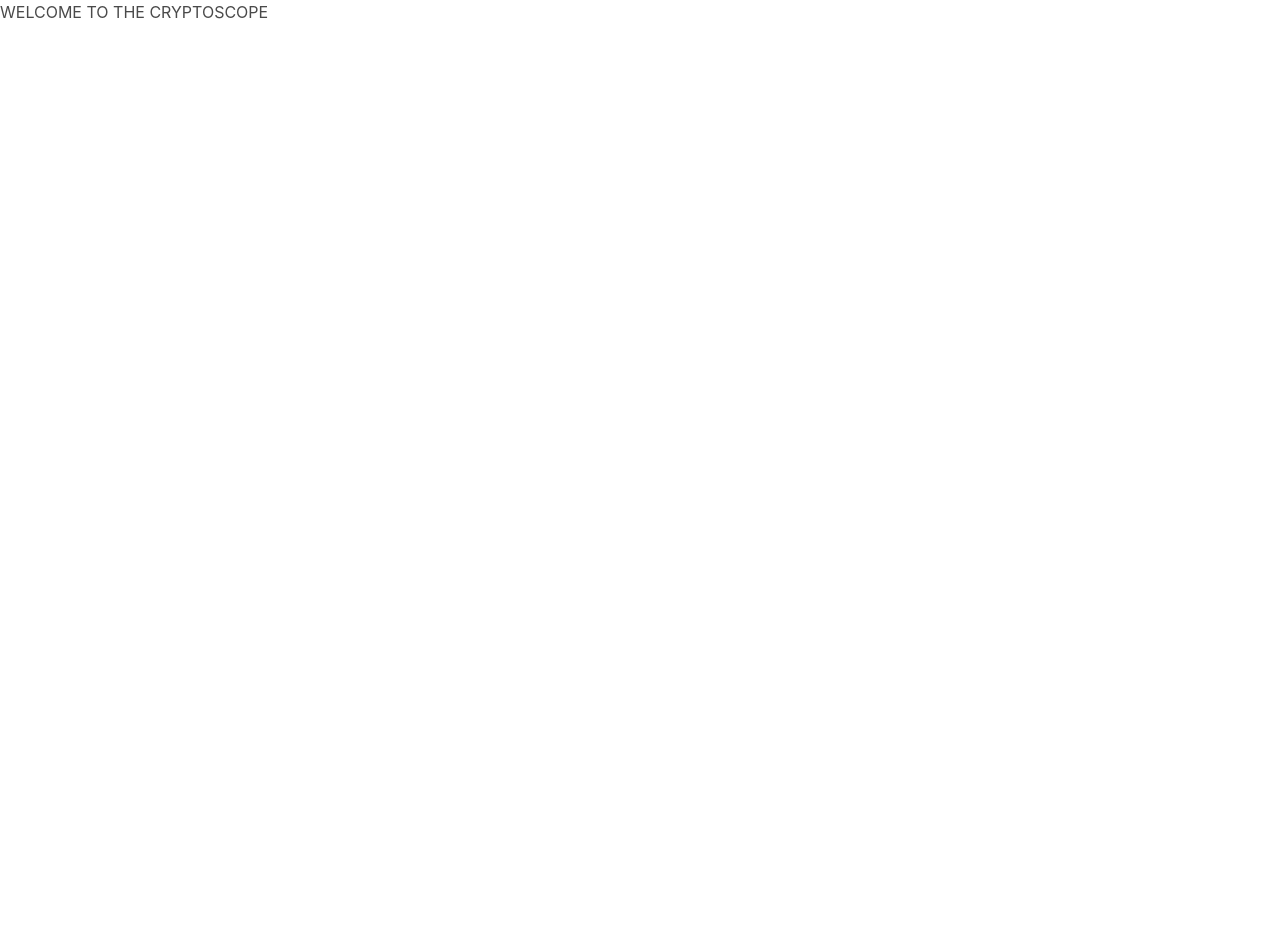
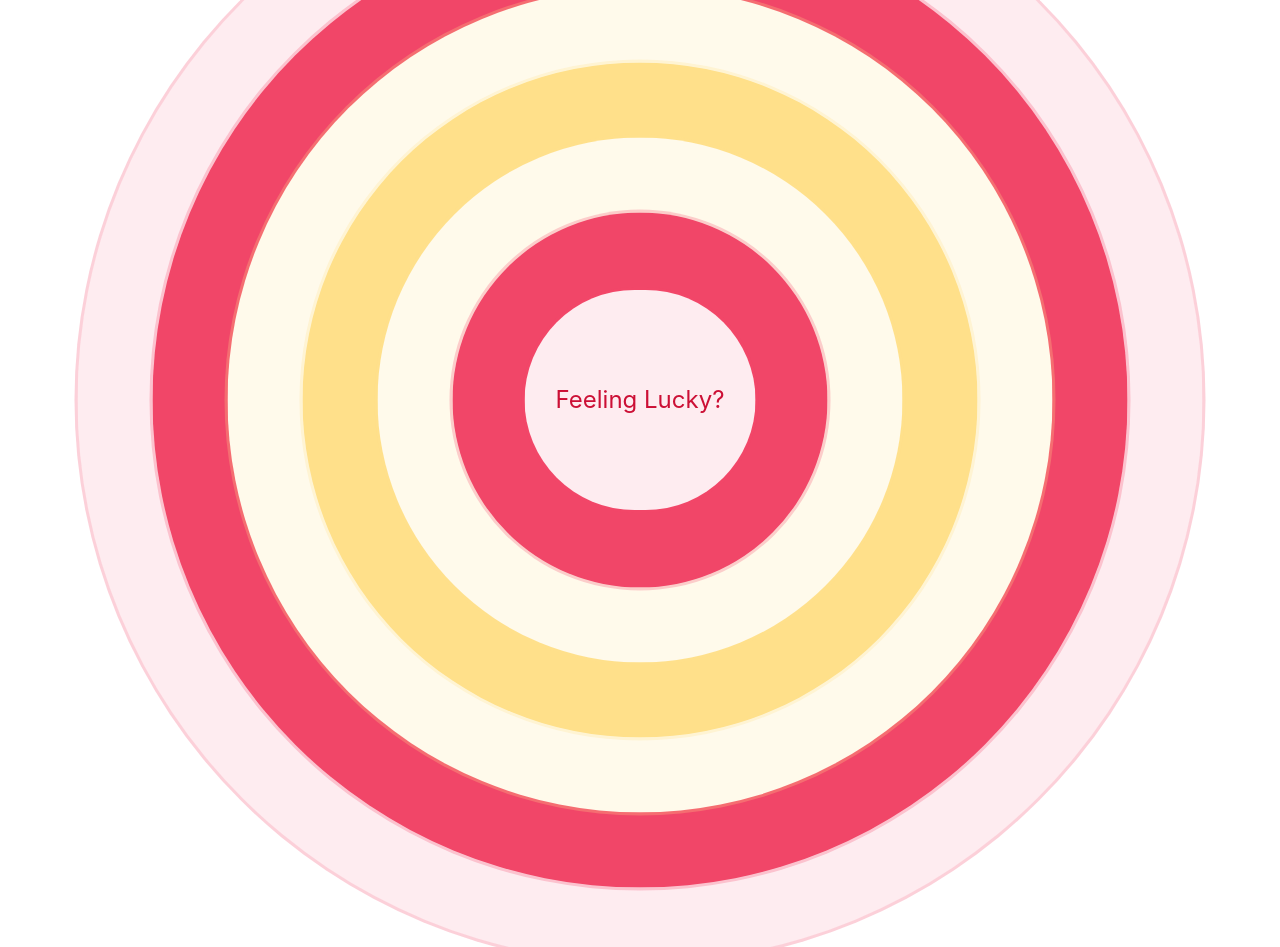
Before and after one commit to lileeeeeee/cryptoscope, a plain HTML site: page index.html in a window 1280 px wide. Shown: the top 947 px of the page. Before the commit the page ends 800 px from the top, so only its background shows below. Drawn offline with nearby package versions, Linux system fonts and the light colour scheme; no server answers.

Commit message:
html/css for opening/main page

```diff
--- a/assets/css/style.css
+++ b/assets/css/style.css
@@ -0,0 +1,75 @@
+.button {
+
+    height: 220px;
+  position: relative;
+  border: 1px solid;
+
+  margin: 0;
+  position: absolute;
+  top: 50%;
+  left: 50%;
+  -ms-transform: translate(-50%, -50%);
+  transform: translate(-50%, -50%);
+
+
+
+}
+
+
+#luckybtnbg1 {
+    z-index: 5;
+    width: 375px;
+    height: 375px;
+
+}
+
+#luckybtnbg2 {
+    z-index: 4;
+    width: 525px;
+    height: 525px;
+}
+
+#luckybtnbg3 {
+    z-index: 3;
+    width: 675px;
+    height: 675px;
+}
+
+#luckybtnbg4 {
+    z-index: 2;
+    width: 825px;
+    height: 825px;
+}
+
+#luckybtnbg5 {
+    z-index: 1;
+    width: 975px;
+    height: 975px;
+}
+
+#luckybtnbg6 {
+    z-index: 0;
+    width: 1125px;
+    height: 1125px;
+    color: white;
+}
+
+#luckybtn {
+    z-index: 6;
+
+
+}
+
+#headersign {
+    margin: 0;
+    position: absolute;
+    top: 28px;
+    left: 50%;
+    -ms-transform: translate(-50%, -50%);
+    transform: translate(-50%, -50%);
+    z-index: 7;
+    text-align: center;
+    font-size: large;
+    display: none;
+
+    }
--- a/index.html
+++ b/index.html
@@ -8,9 +8,32 @@
     <link rel="stylesheet" href="assets/css/style.css">
     <title>CRYPTOSCOPE</title>
 </head>
-<header>WELCOME TO THE CRYPTOSCOPE</header>
 
 <body>
+
+    <div class="buttons"></div>
+        <button class="button is-large is-danger is-light is-rounded is-focused is-centered " id="luckybtnbg6"> Feeling Lucky?
+        </button>
+        <button class="button is-large is-danger is-rounded is-focused is-centered" id="luckybtnbg5" >
+        </button>
+        <button class="button is-large is-warning is-light is-rounded is-focused is-centered" id="luckybtnbg4"> Feeling Lucky?
+        </button>
+        <button class="button is-large is-warning is-rounded is-focused is-centered" id="luckybtnbg3"> Feeling Lucky?
+        </button>
+        <button class="button is-large is-warning is-light is-rounded is-focused is-centered" id="luckybtnbg2"> Feeling Lucky?
+        </button>
+        <button class="button is-large is-danger is-rounded is-focused is-centered" id="luckybtnbg1" >
+        </button>
+        <button class="button is-large is-danger is-light is-rounded is-focused is-centered" id="luckybtn">Feeling Lucky?
+        </button>
+    </div>
+
+
+
+
+    <header id="headersign" ><b>WELCOME TO THE CRYPTOSCOPE</b>
+    </header>
+
 <script src="assets/js/script.js"></script>
 </body>
 </html>
```
